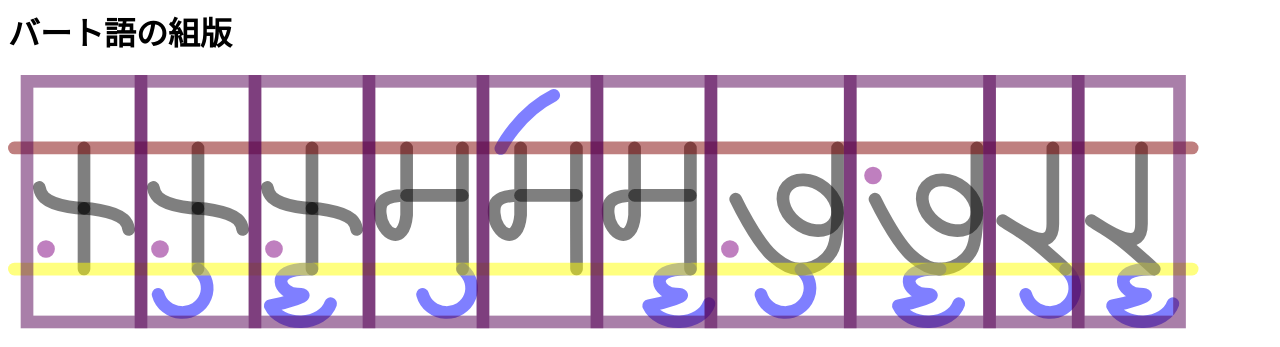
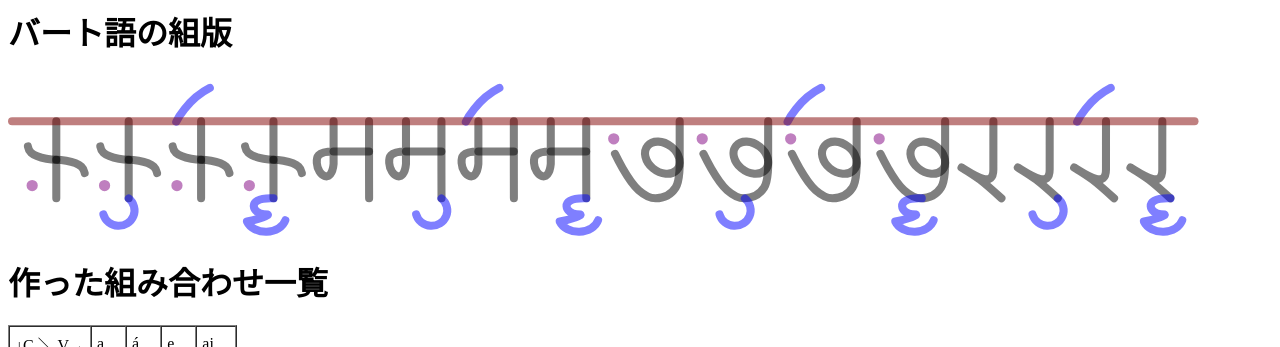
Before and after one commit to sozysozbot/bhaataan_rounded, a plain HTML site: page index.html in a window 1280 px wide. Shown: the top 347 px of the page. Drawn offline with Linux system fonts and the light colour scheme.

Commit message:
Fully populate and automate

```diff
--- a/index.html
+++ b/index.html
@@ -25,7 +25,8 @@
                 "m157.48 86.366v76.103s0.96065 34.198-7.4528 47.319c-8.9002 13.879-23.424 20.078-37.5 20.078-11.672 0-22.809-7.4215-31.584-15.118-20.263-17.773-44.122-67.76-44.122-67.76",
                 "m157.06 157.4a35.337 26.413 37.381 0 1-25.602 26.76 35.337 26.413 37.381 0 1-37.833-31.721 35.337 26.413 37.381 0 1 23.908-28.18 35.337 26.413 37.381 0 1 38.902 30.461"
             ],
-            lower_anchor: [113.97, 230.18]
+            lower_anchor: [113.97, 230.18],
+            dot: [34.5, 119.02]
         },
         "z": {
             paths: [
@@ -41,7 +42,8 @@
                 "m75 158.06s33.79 1.0281 47.036 12.965c4.455 4.0147 5.9136 11.919 5.9136 11.919",
                 "m75 86.293-3e-4 143.5",
             ],
-            lower_anchor: [75, 230.18]
+            lower_anchor: [75, 230.18],
+            dot: [30, 206.08]
         }
     }
 
@@ -58,13 +60,19 @@
             ],
             anchored: true
         },
+        "e": {
+            paths: [
+                "m28.7 87.03s20.534-41.854 62.61-62.946"
+            ],
+            anchored: false
+        }
     }
 
     function call_consonant(consonant) {
         return BASE_CONSONANT[consonant].paths.map(d => `<path stroke="#000000" d="${d}" />`);
     }
 
-    function call_dot_at(x, y) {
+    function call_dot_at([x, y]) {
         return `<path d="m${x} ${y}v3a3 3 0 0 0 0-6 3 3 0 0 0 0 6v-3" stroke="#800080" />`;
     }
 
@@ -77,97 +85,121 @@
         else { throw new Error(`Vowel ${vowel} should not be anchored`); }
     }
 
+    function call_vowel_non_anchored(vowel) {
+        if (!VOWEL[vowel].anchored) {
+            return VOWEL[vowel].paths.map(d => `<path stroke="#0000ff" d="${d}" />`);
+        }
+        else { throw new Error(`Vowel ${vowel} should be anchored`); }
+    }
+
+    function automatic({ consonant, vowel, dotted }) {
+        const consonant_paths = call_consonant(consonant);
+        const vowel_paths = vowel === 'a' ? [] : VOWEL[vowel].anchored ?
+            [call_vowel_anchored_at(vowel, BASE_CONSONANT[consonant].lower_anchor)] : call_vowel_non_anchored(vowel);
+
+        if (dotted) {
+            const dot_coord = BASE_CONSONANT[consonant].dot;
+            if (!dot_coord) { throw new Error(`Consonant ${consonant} does not have a dot`); }
+            const dot_path = call_dot_at(dot_coord);
+            return [...consonant_paths, dot_path, ...vowel_paths];
+        }
+        else {
+            return [...consonant_paths, ...vowel_paths];
+        }
+    }
+
     const GLOBAL_GLYPH_TABLE = {
+        "pha": {
+            width: 135,
+            paths: automatic({ consonant: "p", vowel: "a", dotted: true })
+        },
+        "phá": {
+            width: 135,
+            paths: automatic({ consonant: "p", vowel: "á", dotted: true })
+        },
+        "phe": {
+            width: 135,
+            paths: automatic({ consonant: "p", vowel: "e", dotted: true })
+        },
+        "phai": {
+            width: 135,
+            paths: automatic({ consonant: "p", vowel: "ai", dotted: true })
+        },
+
+        "za": {
+            width: 135,
+            paths: automatic({ consonant: "z", vowel: "a" })
+        },
+        "zá": {
+            width: 135,
+            paths: automatic({ consonant: "z", vowel: "á" })
+        },
+        "ze": {
+            width: 135,
+            paths: automatic({ consonant: "z", vowel: "e" })
+        },
+        "zai": {
+            width: 135,
+            paths: automatic({ consonant: "z", vowel: "ai" })
+        },
+        "gha": {
+            width: 165,
+            paths: automatic({ consonant: "g", vowel: "a", dotted: true })
+        },
+        "ghá": {
+            width: 165,
+            paths: automatic({ consonant: "g", vowel: "á", dotted: true })
+        },
+        "ghe": {
+            width: 165,
+            paths: automatic({ consonant: "g", vowel: "e", dotted: true })
+        },
+
+        "ghai": {
+            width: 165,
+            paths: automatic({ consonant: "g", vowel: "ai", dotted: true })
+        },
+
+        "ʔa": {
+            width: 105,
+            paths: automatic({ consonant: "ʔ", vowel: "a" })
+        },
+
         "ʔá": {
             width: 105,
-            paths: [
-                ...call_consonant("ʔ"),
-                call_vowel_anchored_at("á", BASE_CONSONANT["ʔ"].lower_anchor)
-            ]
+            paths: automatic({ consonant: "ʔ", vowel: "á" })
+        },
+
+        "ʔe": {
+            width: 105,
+            paths: automatic({ consonant: "ʔ", vowel: "e" })
         },
         "ʔai": {
             width: 120,
-            paths: [
-                ...call_consonant("ʔ"),
-                call_vowel_anchored_at("ai", BASE_CONSONANT["ʔ"].lower_anchor)
-            ]
+            paths: automatic({ consonant: "ʔ", vowel: "ai" })
         },
-        "ghai": {
-            width: 165,
-            paths: [
-                ...call_consonant("g"),
-                call_dot_at(34.5, 119.02),
-                call_vowel_anchored_at("ai", BASE_CONSONANT["g"].lower_anchor)
-            ]
-        },
-        "ze": {
-            width: 135,
-            paths: [
-                ...call_consonant("z"),
-                `<path stroke="#0000ff" id="vowel_e_00" d="m28.7 87.03s20.534-41.854 62.61-62.946" />`
-            ]
-        },
-        "pha": {
-            width: 135,
-            paths: [
-                ...call_consonant("p"),
-                call_dot_at(30, 206.08),
-            ]
-        },
-        "phá": {
-            width: 135,
-            paths: [
-                ...call_consonant("p"),
-                call_dot_at(30, 206.08),
-                call_vowel_anchored_at("á", BASE_CONSONANT["p"].lower_anchor)
-            ]
-        },
-        "ghá": {
-            width: 165,
-            paths: [
-                ...call_consonant("g"),
-                call_dot_at(30, 206.08),
-                call_vowel_anchored_at("á", BASE_CONSONANT["g"].lower_anchor)
-            ]
-        },
-        "phai": {
-            width: 135,
-            paths: [
-                ...call_consonant("p"),
-                call_dot_at(30, 206.08),
-                call_vowel_anchored_at("ai", BASE_CONSONANT["p"].lower_anchor)
-            ]
-        },
-        "zai": {
-            width: 135,
-            paths: [
-                ...call_consonant("z"),
-                call_vowel_anchored_at("ai", BASE_CONSONANT["z"].lower_anchor)
-            ]
-        },
-        "zá": {
-            width: 135,
-            paths: [
-                ...call_consonant("z"),
-                call_vowel_anchored_at("á", BASE_CONSONANT["z"].lower_anchor)
-            ]
-        }
     };
 
     const text_to_render = [
         "pha",
         "phá",
+        "phe",
         "phai",
+        "za",
         "zá",
         "ze",
         "zai",
+        "gha",
         "ghá",
+        "ghe",
         "ghai",
+        "ʔa",
         "ʔá",
+        "ʔe",
         "ʔai",
     ];
 
-    const DEBUG_MODE = true;
+    const DEBUG_MODE = false;
 
     // 1 単位分、棒だけが描画される余白を残す
     let box_left_pos = UNIT;
```
